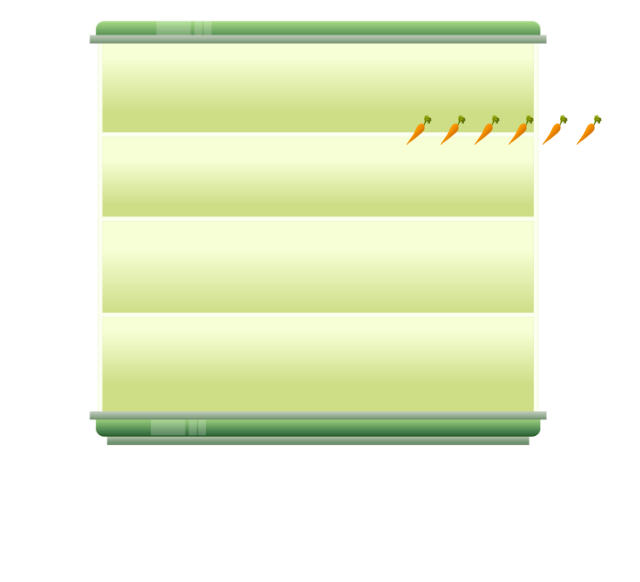
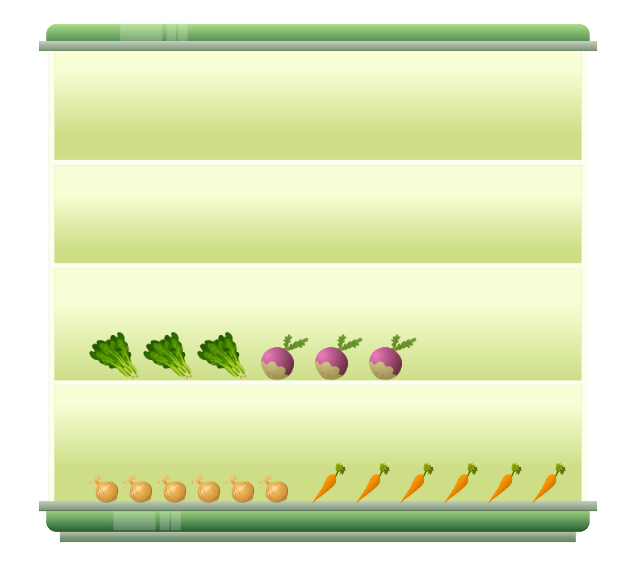
Before and after one commit to AlbertCos/GHs1, a plain HTML site: page Seccion Bootstrap/WebDevelopmnt/Reto2_Showcase/index.html in a window 1280 px wide. Shown: the whole page, without its empty margins (321-961 px from the left). Drawn offline with Linux system fonts and the light colour scheme.

Commit message:
Añadidas zanahorias, espinacas, cebollas y cebollas moradas

```diff
--- a/Seccion Bootstrap/WebDevelopmnt/Reto2_Showcase/css/style.css
+++ b/Seccion Bootstrap/WebDevelopmnt/Reto2_Showcase/css/style.css
@@ -4,22 +4,63 @@
   /*background-repeat: no-repeat; */
   background-position: center;
 
-  height: 450px;
-  width: 700px;
+  height: 550px;
+  width: 800px;
 
   margin: 0 auto;
   position: relative;
 }
 #group_carrot {
+    width: 310px;
+    height: 90px;
+    position: absolute;
+    top: 450px;
+    right: 100px;
+}
+.carrot {
+    width: 40px;
+    height: 40px;
+    margin-top: 5px;
+    top: 0;
+}
+
+#group_onion {
     width: 210px;
     height: 90px;
     position: absolute;
-    top: 100px;
-    right: 55px;
+    top: 460px;
+    right: 420px;
 }
-.carrot {
-    width: 30px;
-    height: 30px;
-    margin-top: 7px;
-    top: 0;
+.onion{
+  width: 30px;
+  height: 30px;
+  margin-top: 5px;
+  top: 0;
 }
+
+#group_spinach {
+    width: 210px;
+    height: 90px;
+    position: absolute;
+    top: 318px;
+    right: 420px;
+}
+.spinach{
+  width: 50px;
+  height: 50px;
+  margin-top: 5px;
+  top: 0;
+}
+#group_purple_onion {
+    width: 210px;
+    height: 90px;
+    position: absolute;
+    top: 318px;
+    right: 250px;
+}
+.purple_onion{
+  width: 50px;
+  height: 50px;
+  margin-top: 5px;
+  top: 0;
+}
--- a/Seccion Bootstrap/WebDevelopmnt/Reto2_Showcase/index.html
+++ b/Seccion Bootstrap/WebDevelopmnt/Reto2_Showcase/index.html
@@ -1,20 +1,42 @@
 <!DOCTYPE html>
 <html lang="en" dir="ltr">
+
 <head>
   <meta charset="utf-8">
   <title>Reto2Showcase</title>
   <link rel="stylesheet" href="css/style.css">
 </head>
+
 <body>
   <div id="Shelves_back">
     <div id="group_carrot">
-        <img id="carrot01" class ="carrot" src="./images/carrot_1.png" alt="carrot" draggable="true" ondragstart="">
-        <img id="carrot02" class ="carrot" src="./images/carrot_1.png" alt="carrot" draggable="true" ondragstart="">
-        <img id="carrot03" class ="carrot" src="./images/carrot_1.png" alt="carrot" draggable="true" ondragstart="">
-        <img id="carrot04" class ="carrot" src="./images/carrot_1.png" alt="carrot" draggable="true" ondragstart="">
-        <img id="carrot05" class ="carrot" src="./images/carrot_1.png" alt="carrot" draggable="true" ondragstart="">
-        <img id="carrot06" class ="carrot" src="./images/carrot_1.png" alt="carrot" draggable="true" ondragstart="">
+      <img id="carrot01" class="carrot" src="./images/carrot_1.png" alt="carrot" draggable="true" ondragstart="">
+      <img id="carrot02" class="carrot" src="./images/carrot_1.png" alt="carrot" draggable="true" ondragstart="">
+      <img id="carrot03" class="carrot" src="./images/carrot_1.png" alt="carrot" draggable="true" ondragstart="">
+      <img id="carrot04" class="carrot" src="./images/carrot_1.png" alt="carrot" draggable="true" ondragstart="">
+      <img id="carrot05" class="carrot" src="./images/carrot_1.png" alt="carrot" draggable="true" ondragstart="">
+      <img id="carrot06" class="carrot" src="./images/carrot_1.png" alt="carrot" draggable="true" ondragstart="">
+    </div>
+    <div id="group_onion">
+      <img id="onion01" class="onion" src="./images/onion_1.png" alt="onion" draggable="true" ondragstart="">
+      <img id="onion02" class="onion" src="./images/onion_1.png" alt="onion" draggable="true" ondragstart="">
+      <img id="onion03" class="onion" src="./images/onion_1.png" alt="onion" draggable="true" ondragstart="">
+      <img id="onion04" class="onion" src="./images/onion_1.png" alt="onion" draggable="true" ondragstart="">
+      <img id="onion05" class="onion" src="./images/onion_1.png" alt="onion" draggable="true" ondragstart="">
+      <img id="onion06" class="onion" src="./images/onion_1.png" alt="onion" draggable="true" ondragstart="">
+    </div>
+    <div id="group_spinach">
+      <img id="spinach01" class="spinach" src="./images/Spinach_01.png" alt="Spinach" draggable="true" ondragstart="">
+      <img id="spinach02" class="spinach" src="./images/Spinach_01.png" alt="Spinach" draggable="true" ondragstart="">
+      <img id="spinach03" class="spinach" src="./images/Spinach_01.png" alt="Spinach" draggable="true" ondragstart="">
+    </div>
+    <div id="group_purple_onion">
+      <img id="purple01" class="purple_onion" src="./images/purple_onion_01.png" alt="purple_onion" draggable="true" ondragstart="">
+      <img id="purple02" class="purple_onion" src="./images/purple_onion_01.png" alt="purple_onion" draggable="true" ondragstart="">
+      <img id="purple03" class="purple_onion" src="./images/purple_onion_01.png" alt="purple_onion" draggable="true" ondragstart="">
     </div>
   </div>
+
 </body>
+
 </html>
```
Also changed, not shown: Seccion Bootstrap/WebDevelopmnt/Reto2_Showcase/images/Spinach_01.png (added), Seccion Bootstrap/WebDevelopmnt/Reto2_Showcase/images/purple_onion_01.png (added). Lines whose indentation alone changed are shown as unchanged.
